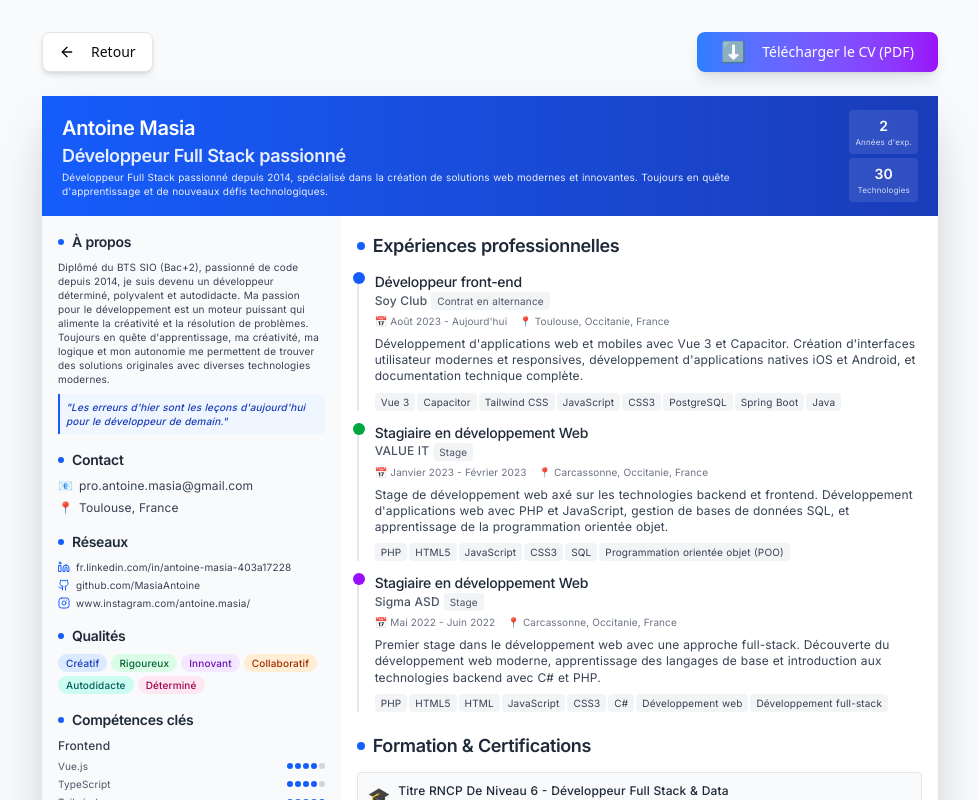
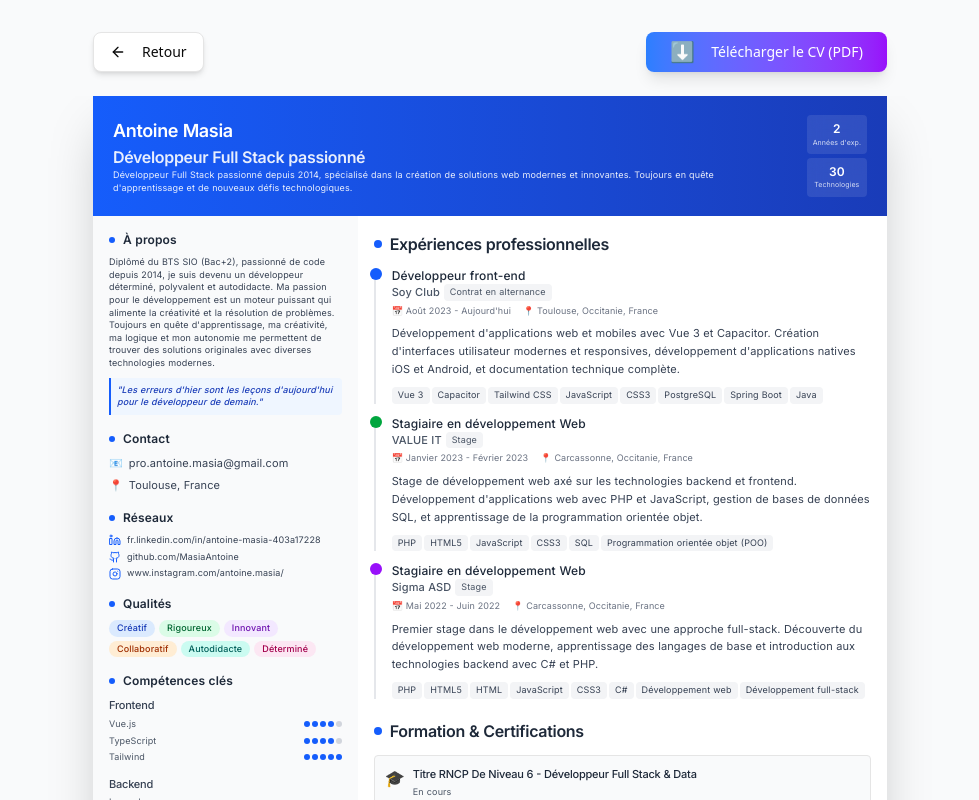
Before and after one commit to MasiaAntoine/portfolio-vue3, a Vue app: page /cv-preview in a window 1280 px wide. Shown: the top 800 px of the page, without its empty margins (150-1129 px from the left). Built offline with nearby package versions, Linux system fonts and the light colour scheme.

Commit message:
style: adjust font sizes and layout for better visual consistency across CV components

```diff
--- a/src/components/cvPreview/CvHeader.vue
+++ b/src/components/cvPreview/CvHeader.vue
@@ -5,32 +5,32 @@ import { profilData } from '@/datas/Profil'
 <template>
   <!-- En-tête -->
   <div class="bg-gradient-to-r from-blue-600 to-blue-800 text-white p-5 h-[120px]">
-    <div class="flex flex-col md:flex-row items-center gap-2 h-full">
+    <div class="flex flex-row items-center gap-2 h-full">
       <div class="flex-1">
-        <h1 class="text-xl font-bold">
+        <h1 class="text-lg font-bold">
           {{ profilData.personal.firstName }} {{ profilData.personal.lastName }}
         </h1>
-        <h2 class="text-lg font-light opacity-90">
+        <h2 class="text-base font-light opacity-90">
           {{ profilData.personal.title }}
         </h2>
-        <p class="text-[10px] leading-relaxed opacity-90 w-[90%]">
+        <p class="text-[9px] leading-relaxed opacity-90 w-[90%]">
           {{ profilData.personal.description }}
         </p>
       </div>
 
       <!-- Statistiques -->
-      <div class="flex flex-row md:flex-col gap-1 text-center">
+      <div class="flex flex-col gap-1 text-center shrink-0">
         <div class="bg-white/10 rounded p-1.5 backdrop-blur-sm">
-          <div class="text-sm font-bold">
+          <div class="text-xs font-bold">
             {{ profilData.stats.yearsOfExperience }}
           </div>
-          <div class="text-[8px] opacity-80">Années d'exp.</div>
+          <div class="text-[7px] opacity-80">Années d'exp.</div>
         </div>
         <div class="bg-white/10 rounded p-1.5 backdrop-blur-sm">
-          <div class="text-sm font-bold">
+          <div class="text-xs font-bold">
             {{ profilData.stats.technologiesMastered }}
           </div>
-          <div class="text-[8px] opacity-80">Technologies</div>
+          <div class="text-[7px] opacity-80">Technologies</div>
         </div>
       </div>
     </div>
--- a/src/components/cvPreview/leftColumn/CvAbout.vue
+++ b/src/components/cvPreview/leftColumn/CvAbout.vue
@@ -5,15 +5,15 @@ import { profilData } from '@/datas/Profil'
 <template>
   <!-- À propos -->
   <div>
-    <h3 class="text-sm font-bold text-gray-800 mb-2 flex items-center">
+    <h3 class="text-xs font-bold text-gray-800 mb-2 flex items-center">
       <span class="w-1.5 h-1.5 bg-blue-600 rounded-full mr-2"></span>
       À propos
     </h3>
-    <p class="text-gray-700 text-[10px] leading-relaxed mb-2">
+    <p class="text-gray-700 text-[9px] leading-relaxed mb-2">
       {{ profilData.personal.aboutDescription }}
     </p>
     <div class="bg-blue-50 border-l-2 border-blue-600 p-1.5 rounded-r">
-      <p class="text-blue-800 text-[10px] italic font-medium">"{{ profilData.personal.quote }}"</p>
+      <p class="text-blue-800 text-[9px] italic font-medium">"{{ profilData.personal.quote }}"</p>
     </div>
   </div>
 </template>
--- a/src/components/cvPreview/leftColumn/CvContact.vue
+++ b/src/components/cvPreview/leftColumn/CvContact.vue
@@ -5,11 +5,11 @@ import { profilData } from '@/datas/Profil'
 <template>
   <!-- Contact -->
   <div>
-    <h3 class="text-sm font-bold text-gray-800 mb-2 flex items-center">
+    <h3 class="text-xs font-bold text-gray-800 mb-2 flex items-center">
       <span class="w-1.5 h-1.5 bg-blue-600 rounded-full mr-2"></span>
       Contact
     </h3>
-    <div class="space-y-1.5 text-xs">
+    <div class="space-y-1.5 text-[11px]">
       <div class="flex items-center gap-1.5">
         <span class="text-blue-600">📧</span>
         <span class="text-gray-700">{{ profilData.contact.email }}</span>
--- a/src/components/cvPreview/leftColumn/CvQrCode.vue
+++ b/src/components/cvPreview/leftColumn/CvQrCode.vue
@@ -31,7 +31,7 @@ onMounted(async () => {
         alt="QR Code Portfolio"
         class="size-10 mx-auto"
       />
-      <p class="text-[8px] text-gray-600 text-center mt-0.5">
+      <p class="text-[7px] text-gray-600 text-center mt-0.5">
         {{ profilData.personal.urlPortfolio }}
       </p>
     </div>
--- a/src/components/cvPreview/leftColumn/CvQualities.vue
+++ b/src/components/cvPreview/leftColumn/CvQualities.vue
@@ -5,7 +5,7 @@ import { profilData } from '@/datas/Profil'
 <template>
   <!-- Qualités -->
   <div>
-    <h3 class="text-sm font-bold text-gray-800 mb-2 flex items-center">
+    <h3 class="text-xs font-bold text-gray-800 mb-2 flex items-center">
       <span class="w-1.5 h-1.5 bg-blue-600 rounded-full mr-2"></span>
       Qualités
     </h3>
@@ -14,7 +14,7 @@ import { profilData } from '@/datas/Profil'
         v-for="(quality, index) in profilData.qualities"
         :key="quality"
         :class="[
-          'px-2 py-0.5 rounded-full text-[10px] font-medium',
+          'px-2 py-0.5 rounded-full text-[9px] font-medium',
           index % 6 === 0
             ? 'bg-blue-100 text-blue-800'
             : index % 6 === 1
--- a/src/components/cvPreview/leftColumn/CvSkills.vue
+++ b/src/components/cvPreview/leftColumn/CvSkills.vue
@@ -9,21 +9,21 @@ const getLevelStars = (level: number) => {
 <template>
   <!-- Compétences principales -->
   <div>
-    <h3 class="text-sm font-bold text-gray-800 mb-2 flex items-center">
+    <h3 class="text-xs font-bold text-gray-800 mb-2 flex items-center">
       <span class="w-1.5 h-1.5 bg-blue-600 rounded-full mr-2"></span>
       Compétences clés
     </h3>
     <div class="space-y-3">
       <div v-for="category in skills" :key="category.name">
         <div v-if="category.skills.filter((skill) => skill.cv).length > 0">
-          <h4 class="text-xs font-semibold text-gray-700 mb-1">{{ category.name }}</h4>
+          <h4 class="text-[11px] font-semibold text-gray-700 mb-1">{{ category.name }}</h4>
           <div class="space-y-1">
             <div
               v-for="skill in category.skills.filter((skill) => skill.cv)"
               :key="skill.name"
               class="flex justify-between items-center"
             >
-              <span class="text-[10px] text-gray-600">{{ skill.name }}</span>
+              <span class="text-[9px] text-gray-600">{{ skill.name }}</span>
               <div class="flex space-x-0.5">
                 <div
                   v-for="(filled, index) in getLevelStars(skill.level)"
--- a/src/components/cvPreview/leftColumn/CvSocialNetworks.vue
+++ b/src/components/cvPreview/leftColumn/CvSocialNetworks.vue
@@ -5,7 +5,7 @@ import { profilData } from '@/datas/Profil'
 <template>
   <!-- Réseaux sociaux -->
   <div>
-    <h3 class="text-sm font-bold text-gray-800 mb-2 flex items-center">
+    <h3 class="text-xs font-bold text-gray-800 mb-2 flex items-center">
       <span class="w-1.5 h-1.5 bg-blue-600 rounded-full mr-2"></span>
       Réseaux
     </h3>
@@ -16,7 +16,7 @@ import { profilData } from '@/datas/Profil'
         class="flex items-center gap-1.5"
       >
         <component :is="social.icon" class="w-3 h-3 text-blue-600" />
-        <span class="text-gray-700 text-[10px] break-all">{{ social.url }}</span>
+        <span class="text-gray-700 text-[9px] break-all">{{ social.url }}</span>
       </div>
     </div>
   </div>
--- a/src/components/cvPreview/rightColumn/CvEducation.vue
+++ b/src/components/cvPreview/rightColumn/CvEducation.vue
@@ -5,7 +5,7 @@ import { education } from '@/datas/Education'
 <template>
   <!-- Formation -->
   <section>
-    <h3 class="text-lg font-bold text-gray-800 mb-3 flex items-center">
+    <h3 class="text-base font-bold text-gray-800 mb-3 flex items-center">
       <span class="w-2 h-2 bg-blue-600 rounded-full mr-2"></span>
       Formation & Certifications
     </h3>
@@ -19,14 +19,14 @@ import { education } from '@/datas/Education'
         :key="edu.id"
         class="border rounded p-2.5 bg-gray-50 flex items-start gap-2"
       >
-        <span class="text-lg">{{ edu.icon }}</span>
+        <span class="text-base">{{ edu.icon }}</span>
         <div class="flex-1">
-          <h4 class="font-semibold text-gray-800 text-xs leading-relaxed mb-0.5">
+          <h4 class="font-semibold text-gray-800 text-[11px] leading-relaxed mb-0.5">
             {{ edu.title }}
           </h4>
-          <p class="text-[10px] text-gray-600 mb-0.5">{{ edu.institution }}</p>
-          <p class="text-[10px] text-gray-500 mb-1">{{ edu.date }}</p>
-          <div v-if="edu.details" class="text-[10px] text-gray-700 mb-1 line-clamp-2">
+          <p class="text-[9px] text-gray-600 mb-0.5">{{ edu.institution }}</p>
+          <p class="text-[9px] text-gray-500 mb-1">{{ edu.date }}</p>
+          <div v-if="edu.details" class="text-[9px] text-gray-700 mb-1 line-clamp-2">
             {{ edu.details }}
           </div>
           <div class="flex flex-wrap gap-0.5">
@@ -34,7 +34,7 @@ import { education } from '@/datas/Education'
               v-for="skill in edu.skills.slice(0, 4)"
               :key="skill"
               :class="edu.badgeBg"
-              class="px-1.5 py-0.5 rounded text-[9px]"
+              class="px-1.5 py-0.5 rounded text-[8px]"
             >
               {{ skill }}
             </span>
--- a/src/components/cvPreview/rightColumn/CvExperiences.vue
+++ b/src/components/cvPreview/rightColumn/CvExperiences.vue
@@ -5,7 +5,7 @@ import { experiences } from '@/datas/Experiences'
 <template>
   <!-- Expériences -->
   <section>
-    <h3 class="text-lg font-bold text-gray-800 mb-3 flex items-center">
+    <h3 class="text-base font-bold text-gray-800 mb-3 flex items-center">
       <span class="w-2 h-2 bg-blue-600 rounded-full mr-2"></span>
       Expériences professionnelles
     </h3>
@@ -19,24 +19,24 @@ import { experiences } from '@/datas/Experiences'
           :class="`absolute -left-1.5 top-0 w-3 h-3 rounded-full bg-${experience.color}-600`"
         ></div>
         <div class="mb-1">
-          <h4 class="text-sm font-semibold text-gray-800">{{ experience.title }}</h4>
-          <div class="flex flex-wrap items-center gap-1 text-xs text-gray-600 mb-1">
+          <h4 class="text-xs font-semibold text-gray-800">{{ experience.title }}</h4>
+          <div class="flex flex-wrap items-center gap-1 text-[11px] text-gray-600 mb-1">
             <span class="font-medium">{{ experience.company }}</span>
-            <span class="px-1.5 py-0.5 bg-gray-100 rounded text-[10px]">{{ experience.type }}</span>
+            <span class="px-1.5 py-0.5 bg-gray-100 rounded text-[9px]">{{ experience.type }}</span>
           </div>
-          <div class="flex flex-wrap items-center gap-3 text-[10px] text-gray-500 mb-2">
+          <div class="flex flex-wrap items-center gap-3 text-[9px] text-gray-500 mb-2">
             <span>📅 {{ experience.period }}</span>
             <span>📍 {{ experience.location }}</span>
           </div>
         </div>
-        <p class="text-gray-700 text-xs leading-relaxed mb-2">
+        <p class="text-gray-700 text-[11px] leading-relaxed mb-2">
           {{ experience.description }}
         </p>
         <div class="flex flex-wrap gap-0.5">
           <span
             v-for="skill in experience.skills.slice(0, 8)"
             :key="skill"
-            class="px-1.5 py-0.5 bg-gray-100 text-gray-700 rounded text-[10px]"
+            class="px-1.5 py-0.5 bg-gray-100 text-gray-700 rounded text-[9px]"
           >
             {{ skill }}
           </span>
--- a/src/views/CvPreviewView.vue
+++ b/src/views/CvPreviewView.vue
@@ -50,8 +50,8 @@ const downloadCV = async () => {
 <template>
   <div class="min-h-screen bg-gray-50 py-8 px-4">
     <!-- Boutons de navigation -->
-    <div class="max-w-4xl mx-auto mb-6 flex justify-between items-center">
-      <Button @click="goBackToContact" variant="outline" size="lg" class="shadow-md">
+    <div class="cv-controls-container mb-6 flex justify-between items-center gap-2">
+      <Button @click="goBackToContact" variant="outline" size="lg" class="shadow-md shrink-0">
         <ArrowLeft class="w-4 h-4 mr-2" />
         Retour
       </Button>
@@ -61,7 +61,7 @@ const downloadCV = async () => {
         :disabled="isGeneratingPDF"
         variant="gradient"
         size="lg"
-        class="shadow-lg"
+        class="shadow-lg shrink-0"
       >
         <span v-if="!isGeneratingPDF" class="text-xl mr-2">⬇️</span>
         <Loader2 v-if="isGeneratingPDF" class="w-4 h-4 mr-2 animate-spin" />
@@ -71,16 +71,19 @@ const downloadCV = async () => {
       </Button>
     </div>
 
+    <!-- CV Container Wrapper -->
+    <div class="cv-wrapper">
       <!-- CV Container -->
       <div
         id="cv"
-      class="max-w-4xl mx-auto bg-white shadow-2xl overflow-hidden relative h-[1122px] font-inter"
+        class="cv-a4-container bg-white shadow-2xl overflow-hidden relative font-inter"
       >
         <CvHeader />
 
-      <div class="grid grid-cols-1 lg:grid-cols-3 gap-0 h-[1002px]">
+        <div class="grid grid-cols-3 gap-0 h-[1002px]">
           <CvLeftColumn />
           <CvRightColumn />
+        </div>
       </div>
     </div>
   </div>
@@ -88,4 +91,62 @@ const downloadCV = async () => {
 
 <style scoped>
 @import '@/assets/css/cv.css';
+
+/* Container pour les contrôles */
+.cv-controls-container {
+  max-width: 794px;
+  margin-left: auto;
+  margin-right: auto;
+}
+
+/* Wrapper pour permettre le scroll horizontal sur mobile */
+.cv-wrapper {
+  width: 100%;
+  overflow-x: auto;
+  display: flex;
+  justify-content: center;
+  padding-bottom: 1rem;
+}
+
+/* Container A4 avec dimensions fixes */
+.cv-a4-container {
+  /* Format A4 : 210mm x 297mm à 96 DPI = 794px x 1122px */
+  width: 794px;
+  height: 1122px;
+  min-width: 794px;
+  flex-shrink: 0;
+}
+
+/* Sur mobile, centrer le CV et permettre le scroll */
+@media (max-width: 850px) {
+  .cv-wrapper {
+    justify-content: flex-start;
+    padding-left: max(1rem, calc((100vw - 794px) / 2));
+    padding-right: 1rem;
+  }
+
+  .cv-controls-container {
+    max-width: 100%;
+    padding: 0 0.5rem;
+  }
+}
+
+/* Amélioration du scroll sur mobile */
+.cv-wrapper::-webkit-scrollbar {
+  height: 8px;
+}
+
+.cv-wrapper::-webkit-scrollbar-track {
+  background: #f1f1f1;
+  border-radius: 4px;
+}
+
+.cv-wrapper::-webkit-scrollbar-thumb {
+  background: #888;
+  border-radius: 4px;
+}
+
+.cv-wrapper::-webkit-scrollbar-thumb:hover {
+  background: #555;
+}
 </style>
```
Lines whose indentation alone changed are shown as unchanged.
